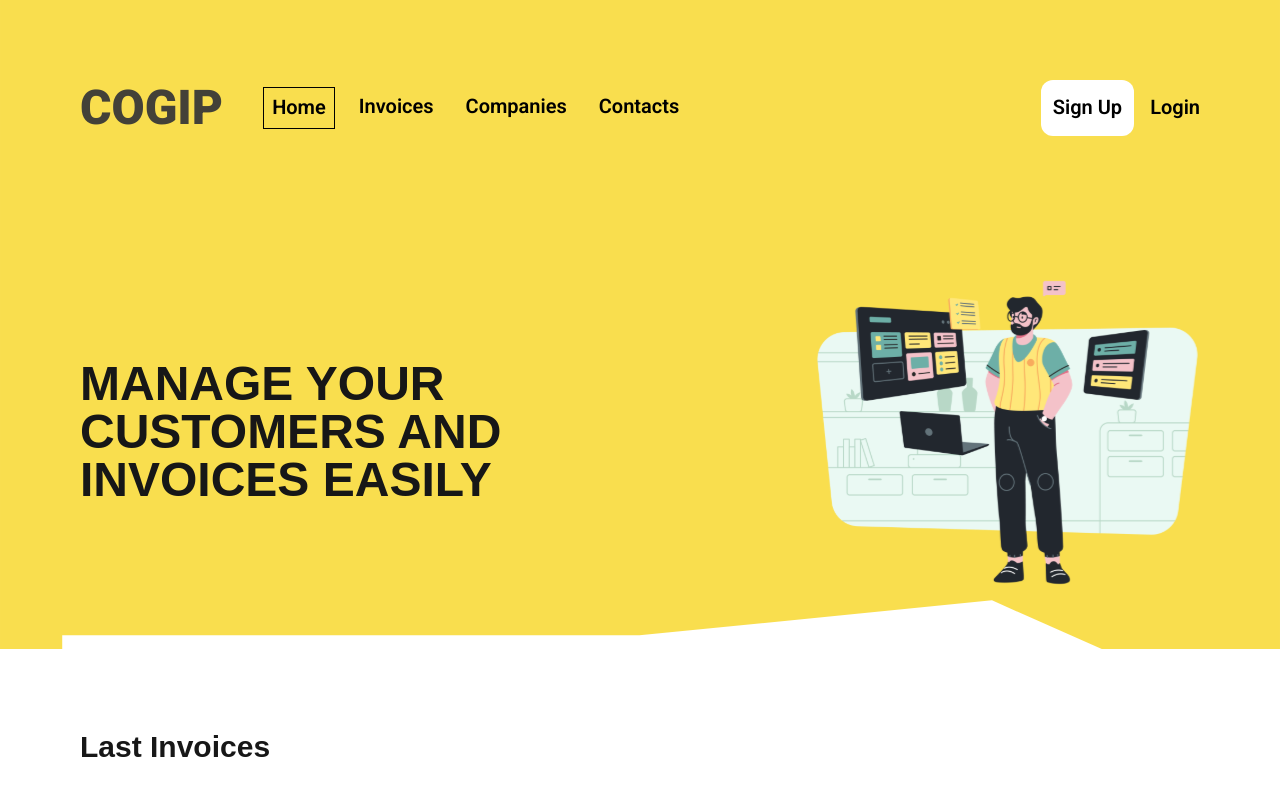
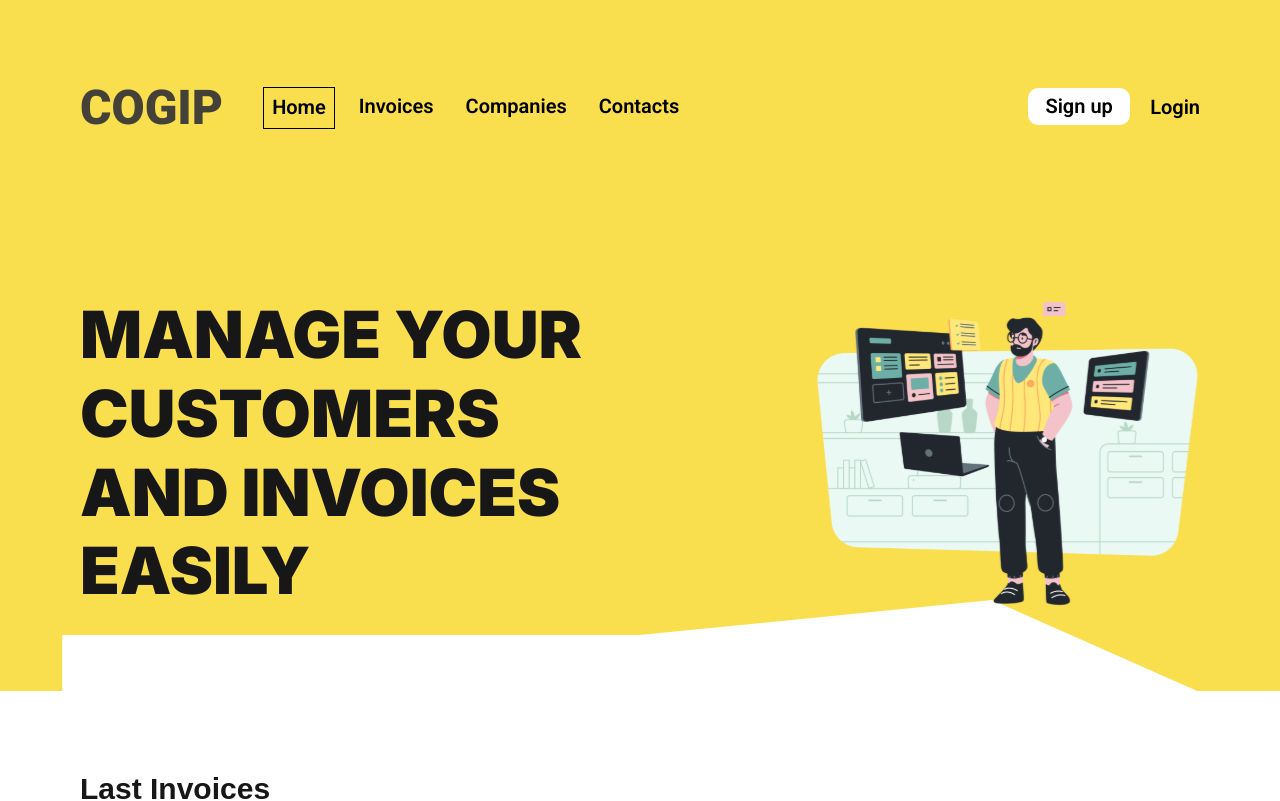
Before and after one commit to sam-sepiol1/cogip-client, a Next.js app: page / in a window 1280 px wide. Shown: the top 801 px of the page. Built offline with nearby package versions, Linux system fonts and the light colour scheme.

Commit message:
Correct Sing Up in Sing up - Modify the button Sign up

```diff
--- a/app/components/Home_header.tsx
+++ b/app/components/Home_header.tsx
@@ -25,13 +25,14 @@ export default function Home_header() {
 							</li>
 						</ul>
 					</nav>
-					<div className='font-nav-header flex flex-row gap-4 ml-auto'>
-						<button className='bg-white px-3 py-1 rounded-xl'> Sign Up</button>
-						<button> Login </button>
+					<div className='font-nav-header flex flex-row gap-5 ml-auto'>
+						<button
+							className="bg-white w-[102px] h-[37px] rounded-[10px] mt-2">Sign up</button>
+						<button>Login</button>
 					</div>
 				</header>
 				<div className='hero-section flex flex-row justify-center items-center'>
-					<h1 className='text-5xl font-bold flex p-20 flex-1 uppercase'>Manage your customers and invoices easily</h1>
+					<h1 className='font-title-slogan flex p-20 flex-1 uppercase'>Manage your customers and invoices easily</h1>
 					<picture className='flex-1'>
 						<img src='/Home_Header/hero-section_illustration.svg' alt='illustration' />
 					</picture>
```
